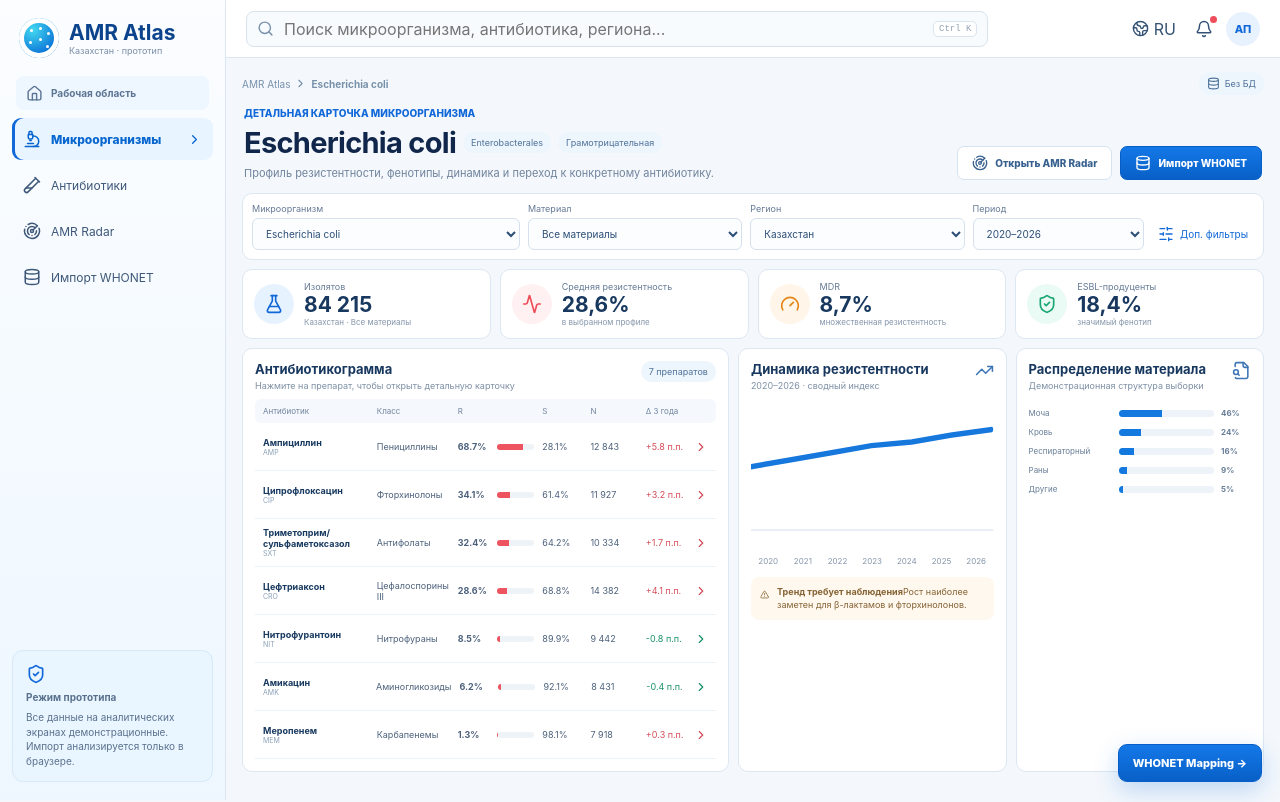
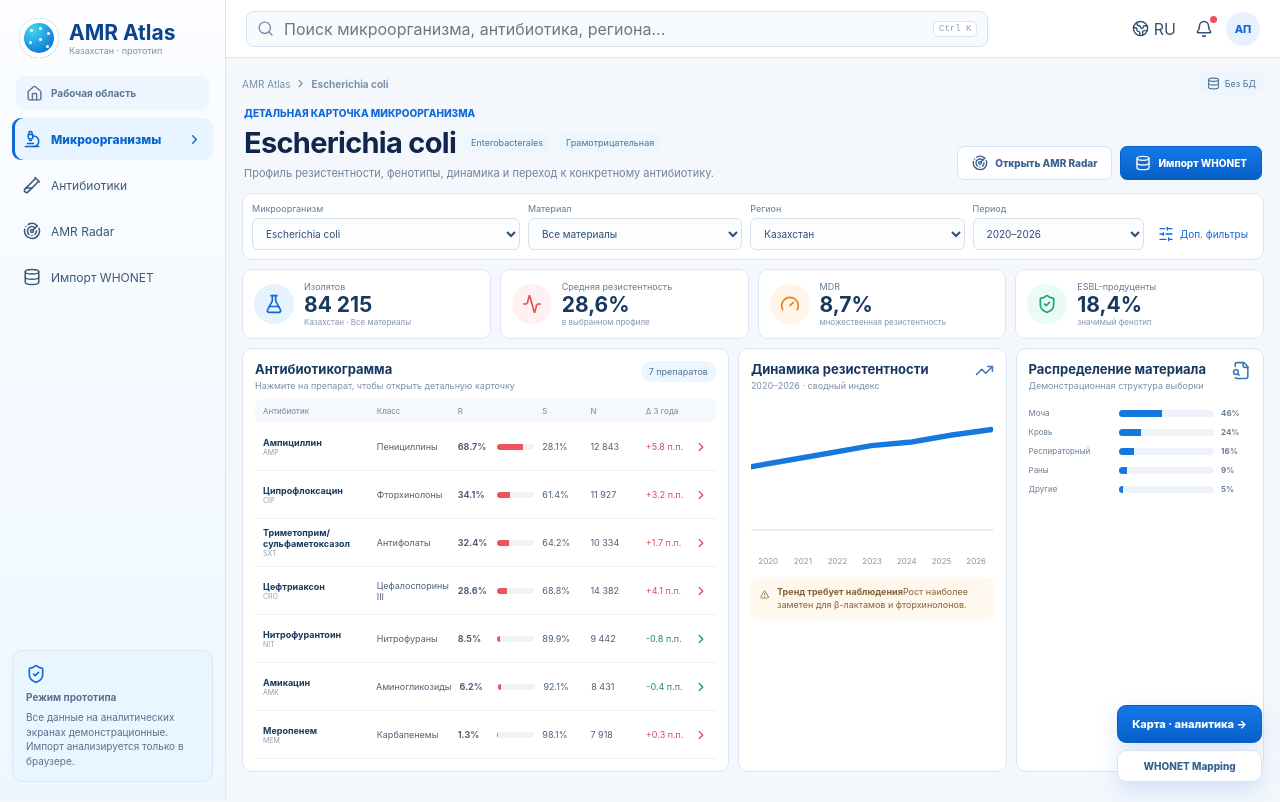
Before and after one commit to MG-Trener/ATLAS, a Next.js app: page / in a window 1280 px wide. Built offline with nearby package versions, Linux system fonts and the light colour scheme.

Commit message:
Link main Atlas workspace to analytics suite

```diff
--- a/app/page.tsx
+++ b/app/page.tsx
@@ -1,34 +1,59 @@
 import Link from "next/link";
 import AtlasFlow from "./AtlasFlow";
+
+const baseButton = {
+  zIndex: 20,
+  display: "inline-flex",
+  alignItems: "center",
+  justifyContent: "center",
+  minHeight: 38,
+  padding: "0 14px",
+  borderRadius: 9,
+  textDecoration: "none",
+  fontSize: 11,
+  fontWeight: 800,
+  boxShadow: "0 8px 24px rgba(17,104,216,.16)",
+} as const;
 
 export default function Page() {
   return (
     <>
       <AtlasFlow />
-      <Link
-        href="/whonet"
+      <div
         style={{
           position: "fixed",
           right: 18,
           bottom: 18,
           zIndex: 20,
-          display: "inline-flex",
-          alignItems: "center",
-          gap: 8,
-          minHeight: 38,
-          padding: "0 14px",
-          borderRadius: 9,
-          border: "1px solid #075ec7",
-          background: "linear-gradient(#1478e8,#0860c7)",
-          color: "#fff",
-          textDecoration: "none",
-          fontSize: 11,
-          fontWeight: 800,
-          boxShadow: "0 8px 24px rgba(17,104,216,.24)",
+          display: "grid",
+          gap: 7,
         }}
       >
-        WHONET Mapping →
-      </Link>
+        <Link
+          href="/insights"
+          style={{
+            ...baseButton,
+            border: "1px solid #075ec7",
+            background: "linear-gradient(#1478e8,#0860c7)",
+            color: "#fff",
+          }}
+        >
+          Карта · аналитика →
+        </Link>
+        <Link
+          href="/whonet"
+          style={{
+            ...baseButton,
+            minHeight: 32,
+            border: "1px solid #d5e2ef",
+            background: "#fff",
+            color: "#38618f",
+            fontSize: 10,
+          }}
+        >
+          WHONET Mapping
+        </Link>
+      </div>
     </>
   );
 }
```
